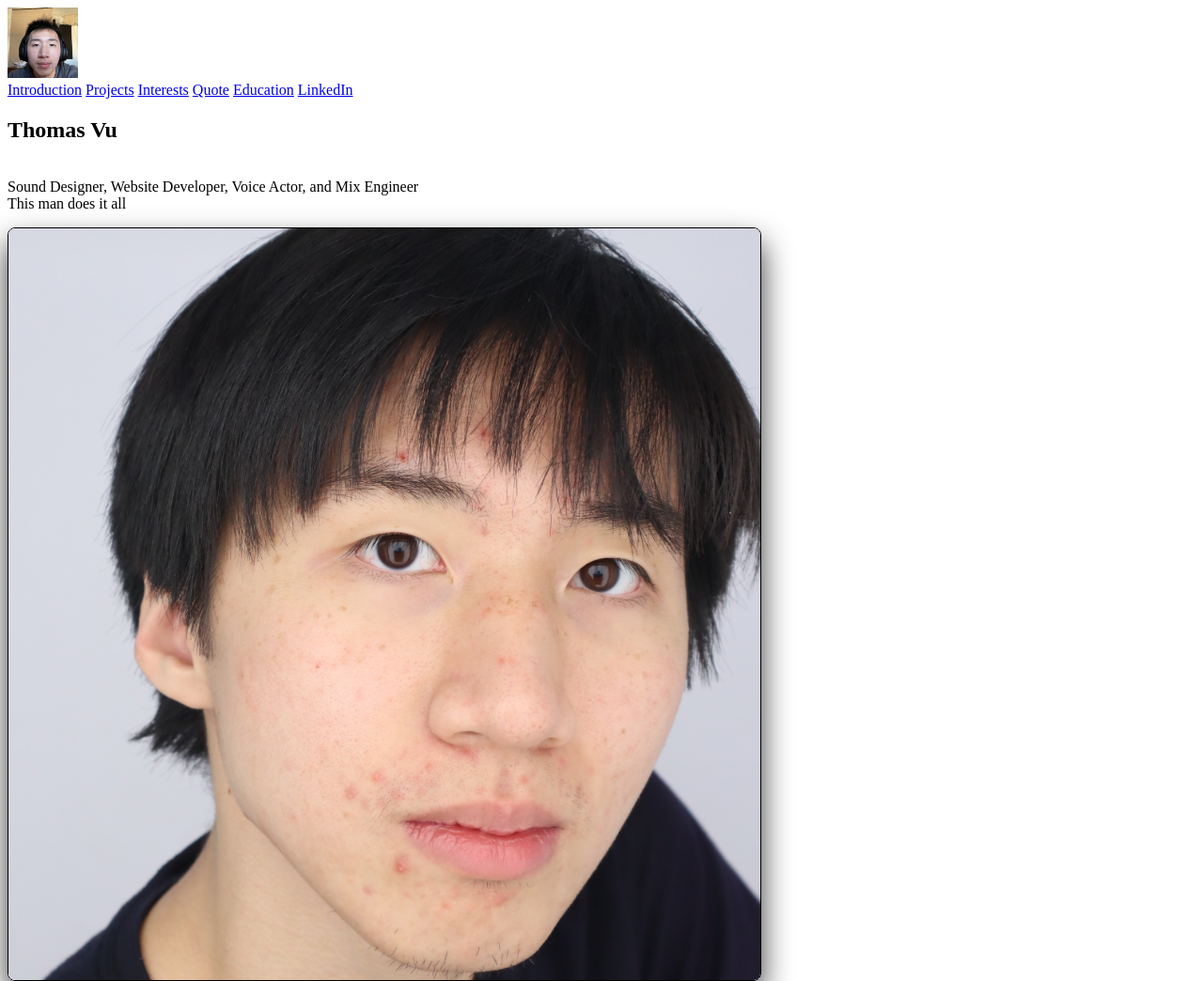
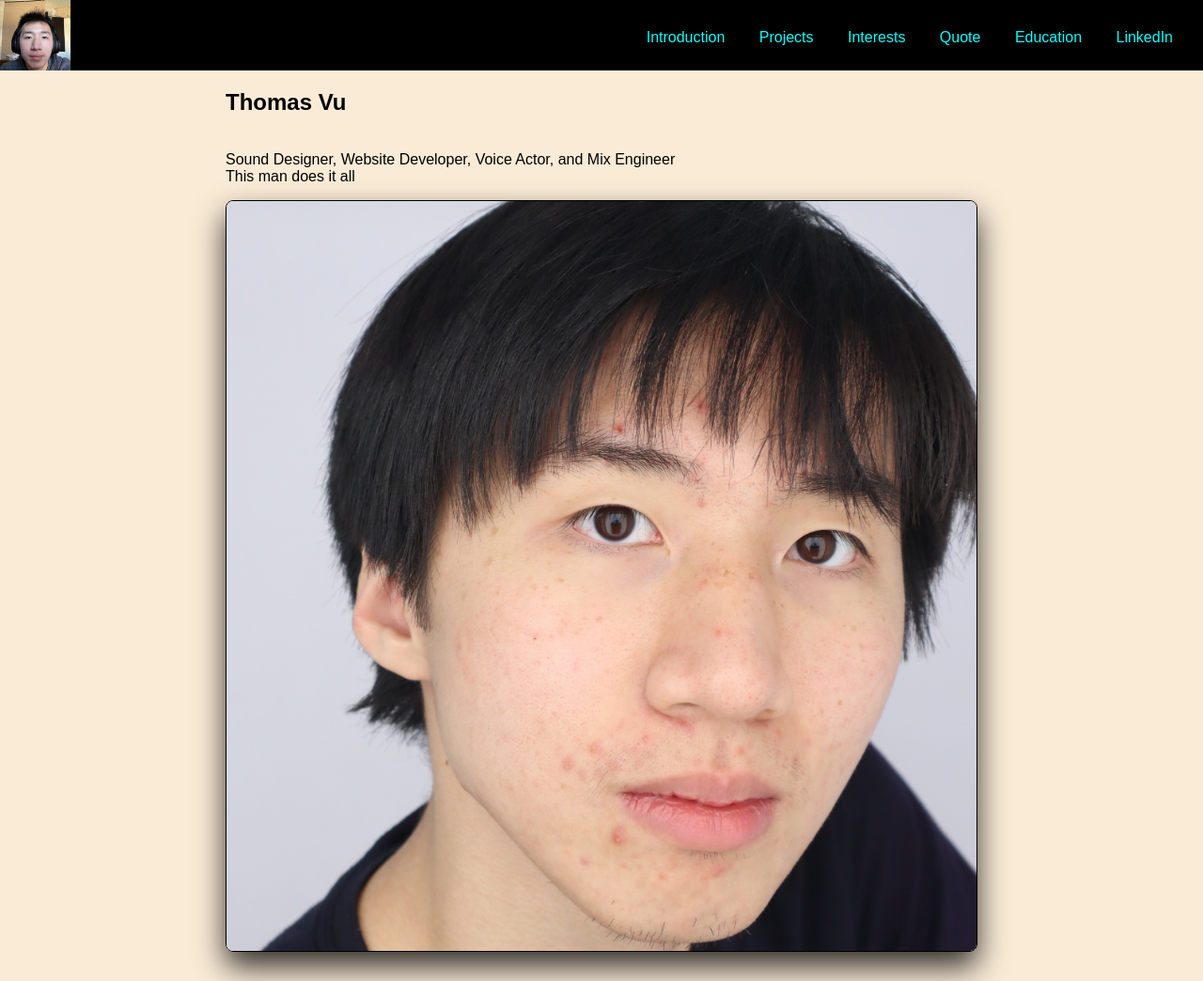
Before and after one commit to ThomasNVu/gsu-personal-web, a plain HTML site: page index2.html in a window 1280 px wide. Shown: the top 1044 px of the page at 94% size. Drawn offline with Linux system fonts and the light colour scheme.

Commit message:
Add CS for Body and Header

```diff
--- a/styles2.css
+++ b/styles2.css
@@ -1,8 +1,84 @@
+* {
+    box-sizing: border-box;
+    cursor: default;
+    scroll-behavior: smooth;
+    font-family: sans-serif;
+}
+
+/* Element Base */
+
+html, body {
+    background-color: antiquewhite;
+    color: black;
+    font-size: 2vmin;
+    margin: 0;
+    padding: 0;
+    scroll-behavior: smooth;
+}
+
+section {
+    align-items: center;
+    display: flex;
+    justify-content: center;
+    min-height: 100vh;
+}
+
+a, button {
+    cursor: pointer;
+    transition: all 0.25s ease-out;
+}
+
+p {
+    line-height: 1.5em;
+    margin: 0 auto 1em;
+}
+
+/* Header */
+
+header {
+    align-items: center;
+    background: black;
+    display: flex;
+    justify-content: space-between;
+    left: 0;
+    position: sticky;
+    top: 0;
+    width: 100vw;
+}
+
 .face-img {
     height: 75px;
     width: 75px;
     margin-right: 10px;
 }
+
+nav {
+    margin-top: 0.3rem;
+    text-align: right;
+    width: 75vw;
+}
+
+nav a {
+    display: inline-block;
+    margin-right: 2rem;
+}
+
+nav a:link,
+nav a:visited {
+    color: cyan;
+    text-decoration: none;
+}
+
+nav a:hover,
+nav a:active,
+nav a:focus {
+    color: white;
+    cursor: pointer;
+    text-decoration: underline;
+    text-shadow: 0 0 0.5rem white;
+}
+
+/* Profile */
 
 #profile img {
     border: 1px solid #000;
```
